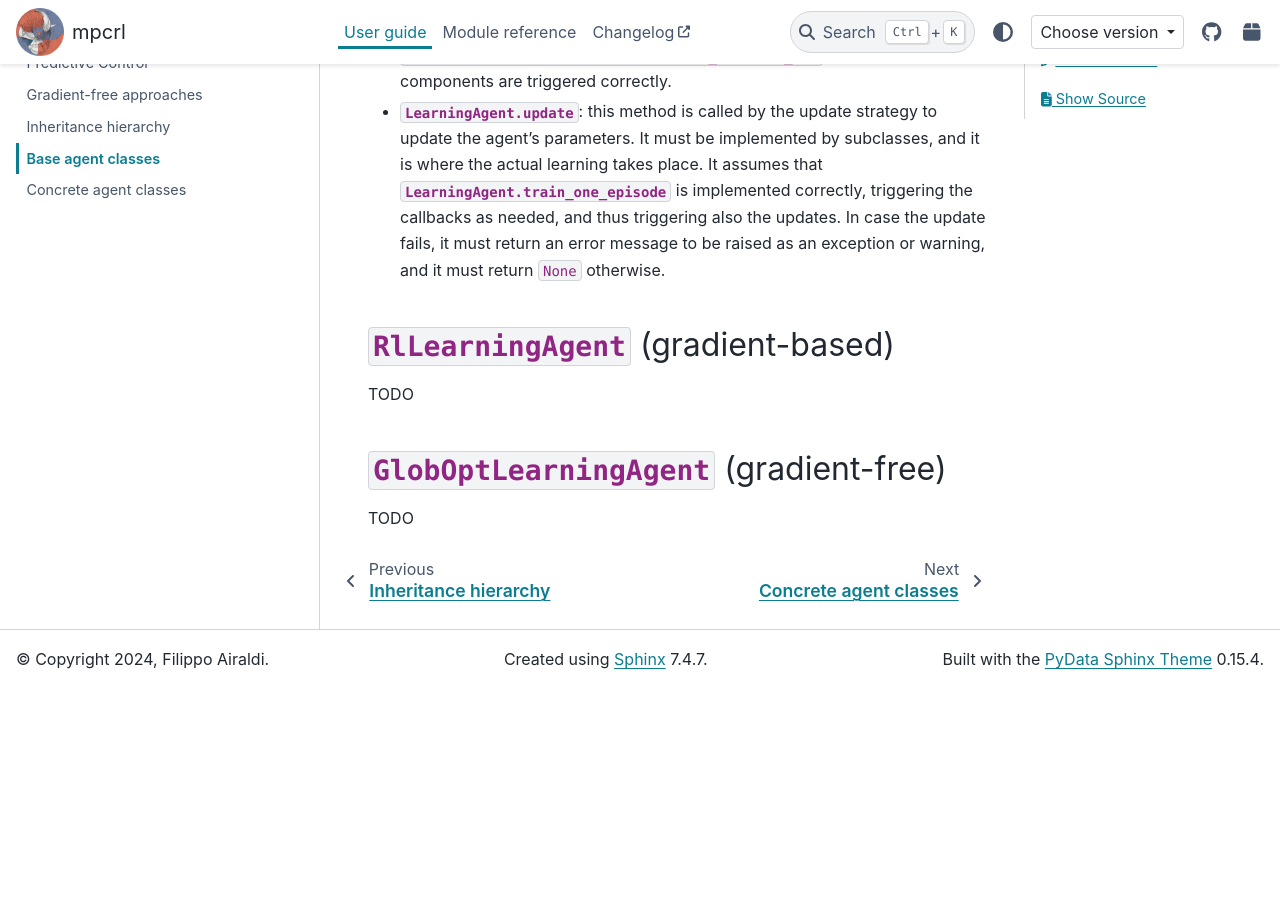
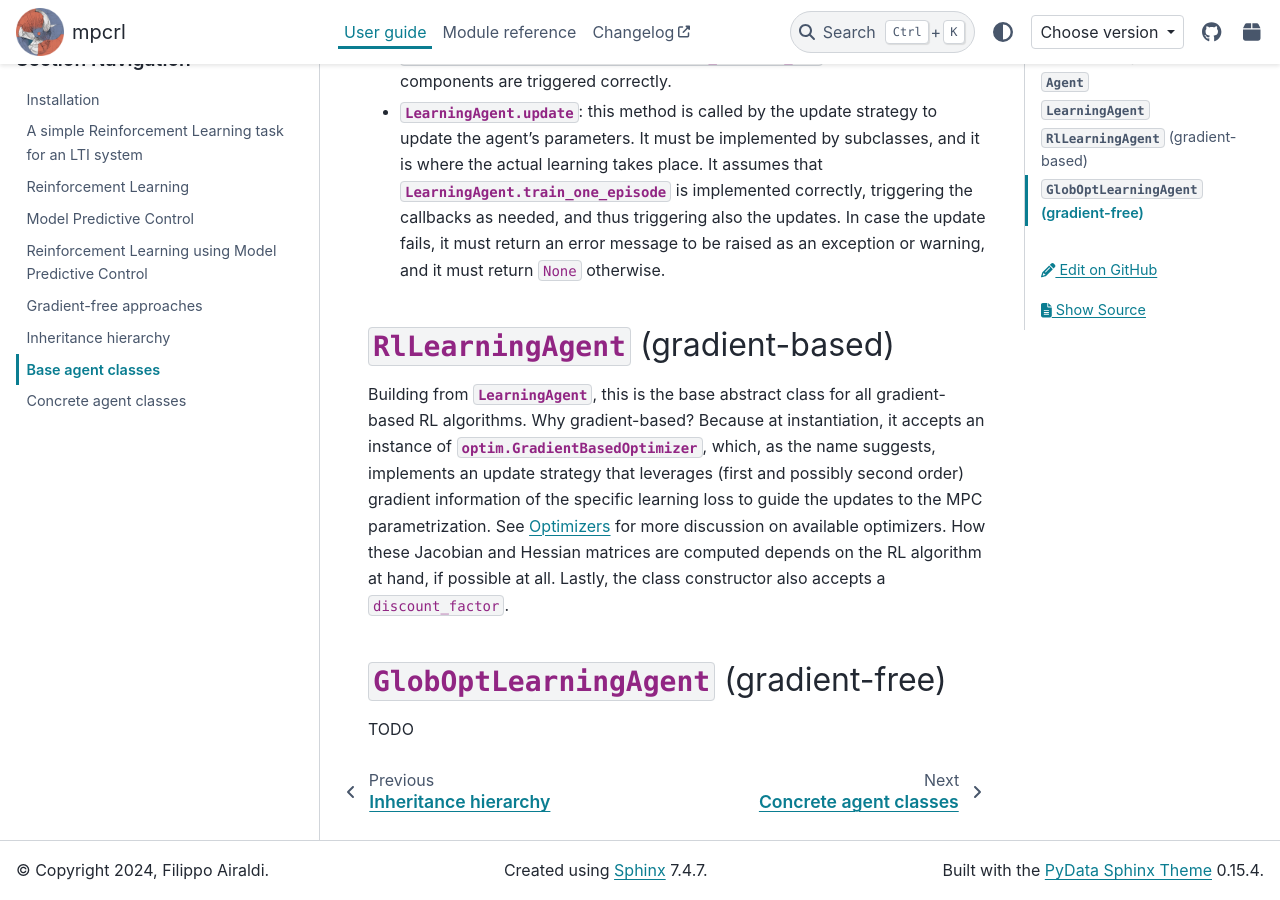
Before and after one commit to FilippoAiraldi/mpc-reinforcement-learning, a Sphinx documentation site: the page built from docs/user-guide/agents/base-agents.rst, in a window 1280 px wide and 900 px high, scrolled down 2596 px. Built offline with Sphinx 7.4.7 and the PyData theme 0.15.4, drawn with Linux system fonts in a browser that asks for light colours; pages that are not in the unit, such as notebooks, are missing from menus; comment, search, counter and statistics services are not loaded; before the commit the page ends 3284 px from its top, so only the background shows below that.

Commit message:
working on docs

```diff
--- a/docs/user-guide/agents/base-agents.rst
+++ b/docs/user-guide/agents/base-agents.rst
@@ -4,8 +4,8 @@
 Base agent classes
 ------------------
 
-In this section we discuss the various base agent clases that are available in :mod:`mpcrl`
-in more details.
+In this section we discuss the various base agent clases that are available in
+:mod:`mpcrl` in more details.
 
 
 
@@ -40,9 +40,9 @@ further customization of its behaviour
   action in the action-value function approximation.
 
 Overall, this class lays the foundation for the rest of the learning agents, but is not
-the focus of the library. Nevertheless, it comes in handy for benchmarking and testing the
-MPC controller in the environment prior to the application of any learning strategy, or
-to generate expert off-policy rollout sequences.
+the focus of the library. Nevertheless, it comes in handy for benchmarking and testing
+the MPC controller in the environment prior to the application of any learning strategy,
+or to generate expert off-policy rollout sequences.
 
 
 
@@ -119,7 +119,15 @@ subclasses:
 :class:`RlLearningAgent` (gradient-based)
 -----------------------------------------
 
-TODO
+Building from :class:`LearningAgent`, this is the base abstract class for all
+gradient-based RL algorithms. Why gradient-based? Because at instantiation, it accepts
+an instance of :class:`optim.GradientBasedOptimizer`, which, as the name suggests,
+implements an update strategy that leverages (first and possibly second order)
+gradient information of the specific learning loss to guide the updates to the MPC
+parametrization. See :ref:`user_guide_optim` for more discussion on available
+optimizers. How these Jacobian and Hessian matrices are computed depends on the RL
+algorithm at hand, if possible at all. Lastly, the class constructor also accepts a
+``discount_factor``.
 
 
 
```
